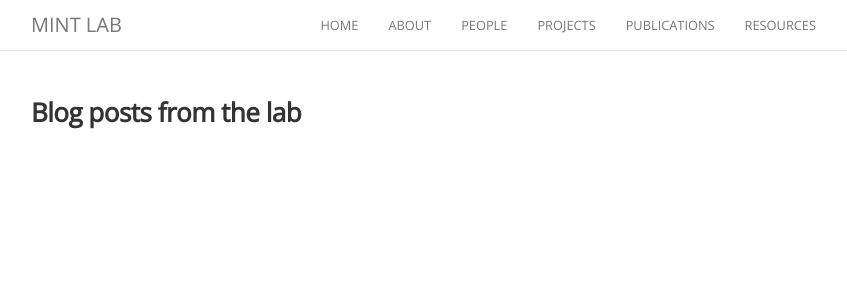
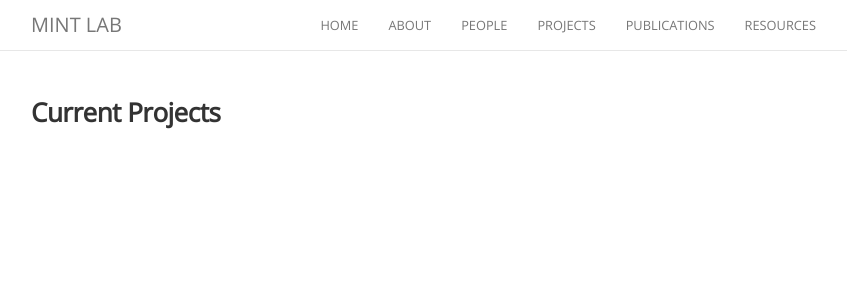
Before and after one commit to naqibUVa/nsp.github.io, a Jekyll site: the page built from projects.md, in a window 1280 px wide. Shown: the top 300 px of the page, without its empty margins (224-1071 px from the left). Built offline with Jekyll 4.4.1, drawn with Linux system fonts in a browser that asks for light colours; nearby versions of some CDN libraries; comment, search, counter and statistics services are not loaded.

Commit message:
Update projects.md

```diff
--- a/projects.md
+++ b/projects.md
@@ -1,9 +1,9 @@
 ---
-title: blog
-permalink: /blog/
+title: projects
+permalink: /projects/
 ---
 
-### **Blog posts from the lab**
+### **Current Projects**
 
 <div class="content list">
   {% for post in site.posts %}
```
